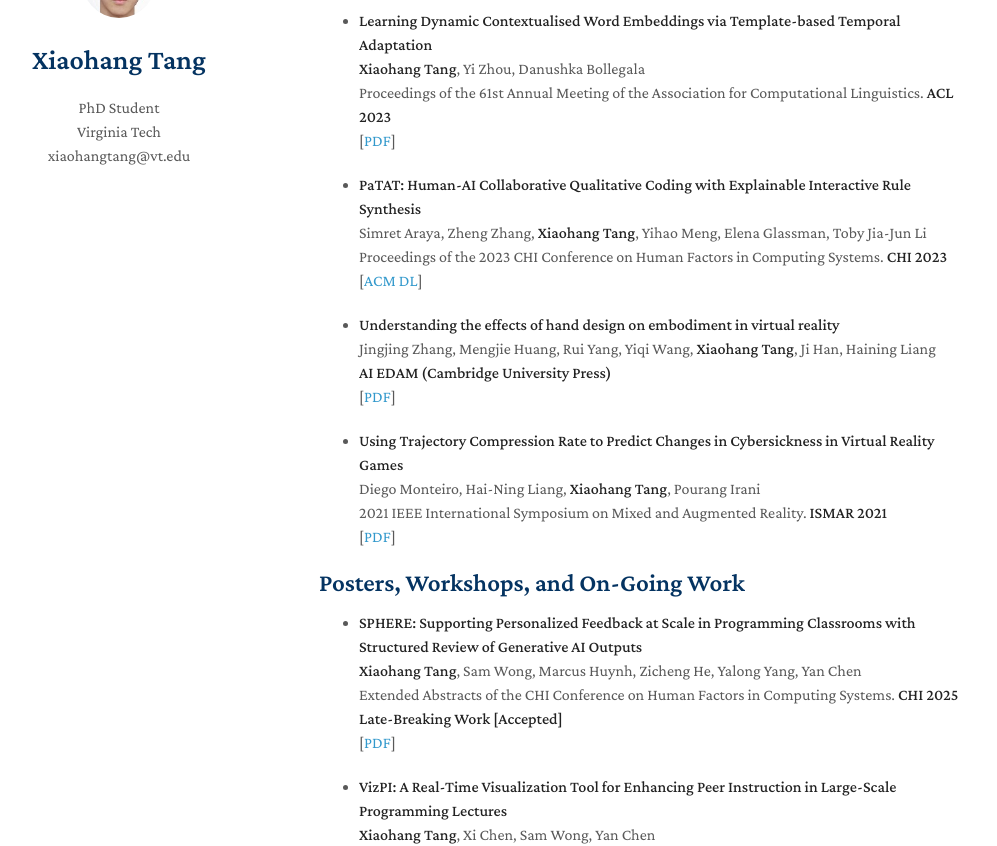
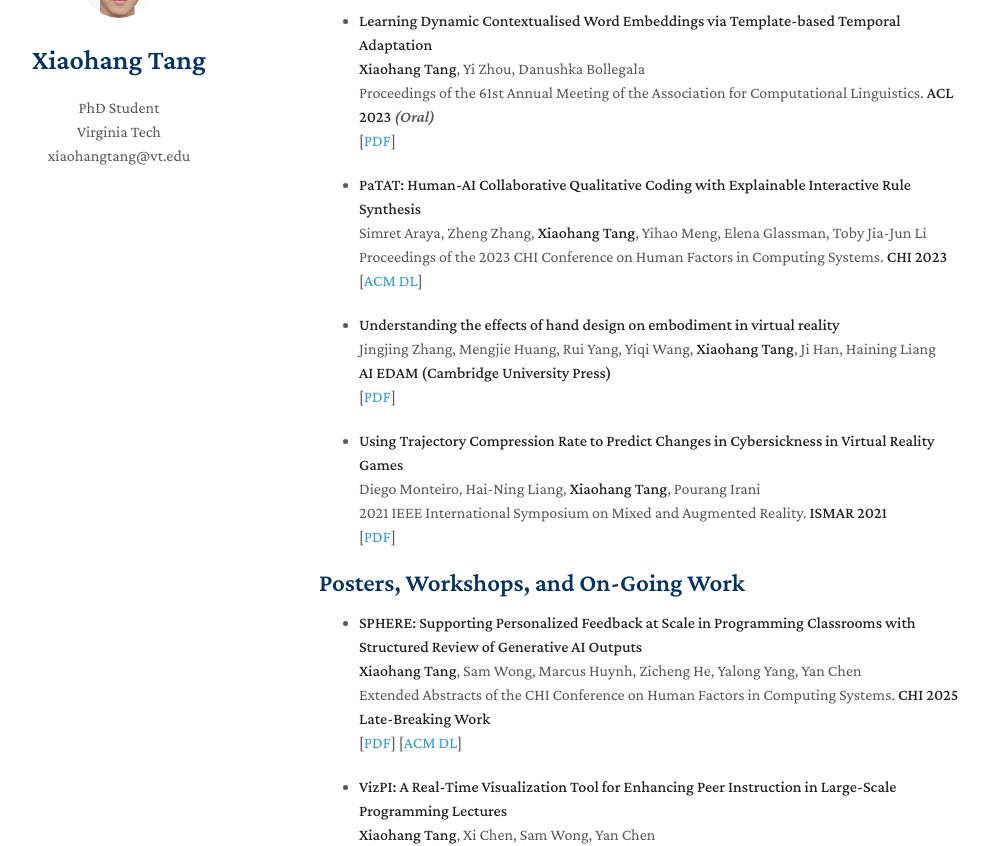
Before and after one commit to xiaohang-tang/xiaohang-tang.github.io, a Jekyll site: the page built from index.md, in a window 1280 px wide and 1400 px high, scrolled down 1308 px. Shown: the part 152-998 px from the top of the window, without its empty margins (151-1148 px from the left). Built offline with Jekyll 4.4.1, drawn with Linux system fonts in a browser that asks for light colours; nearby versions of some CDN libraries; a style sheet for code colours, icons or effects is not loaded; our own code applies the rules of GitHub Pages for plain Markdown files.

Commit message:
Update index.md

```diff
--- a/index.md
+++ b/index.md
@@ -65,7 +65,7 @@ I was a research intern at the [University of Notre Dame](https://www.nd.edu/) i
   <br>
   **Xiaohang Tang**, Yi Zhou, Danushka Bollegala
   <br>
-  Proceedings of the 61st Annual Meeting of the Association for Computational Linguistics. **ACL 2023**
+  Proceedings of the 61st Annual Meeting of the Association for Computational Linguistics. **ACL 2023** _(Oral)_
   <br>
   [[PDF](https://aclanthology.org/2023.acl-long.520.pdf)]
 
@@ -98,9 +98,9 @@ I was a research intern at the [University of Notre Dame](https://www.nd.edu/) i
   <br>
   **Xiaohang Tang**, Sam Wong, Marcus Huynh, Zicheng He, Yalong Yang, Yan Chen
   <br>
-  Extended Abstracts of the CHI Conference on Human Factors in Computing Systems. **CHI 2025 Late-Breaking Work [Accepted]**
+  Extended Abstracts of the CHI Conference on Human Factors in Computing Systems. **CHI 2025 Late-Breaking Work**
   <br>
-  [<a href="./assets/css/chiea25-sphere.pdf">PDF</a>]
+  [<a href="./assets/css/chiea25-sphere.pdf">PDF</a>] [[ACM DL](https://dl.acm.org/doi/10.1145/3706599.3720203)]
 
 - **VizPI: A Real-Time Visualization Tool for Enhancing Peer Instruction in Large-Scale Programming Lectures**
   <br>
```
